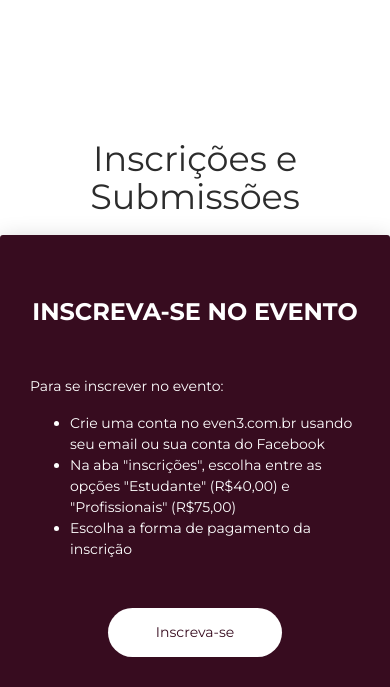
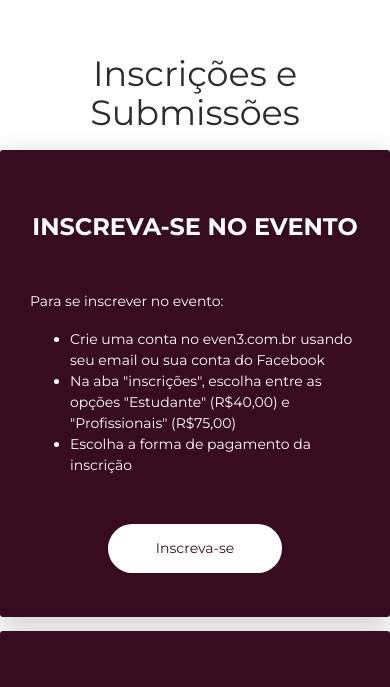
Before and after one commit to cadidh/cadidh.github.io, a website: page index.html in a window 390 px wide. Shown: the part 2577-3264 px from the top of the page. Drawn offline with Linux system fonts and the light colour scheme.

Commit message:
Consertando espaçamento entre "conheça belém" e "inscrsubs"

```diff
--- a/assets/css/custom.css
+++ b/assets/css/custom.css
@@ -48,6 +48,10 @@ div.container h2 {
 
 #conheca {
     margin-bottom: -5%;
+}
+
+#inscrsubs {
+
 }
 
 #inscrsubs h2 {
@@ -103,12 +107,13 @@ div.container h2 {
     max-width: 400px;
 }
 
+.section-signup {
+    padding-top: 10vh !important;
+}
+
 @media(max-width: 991px){
     .card-signup {
         margin-bottom: 1em;
-}
-    .section-signup {
-        padding-top: none;
     }
 }
 
```
